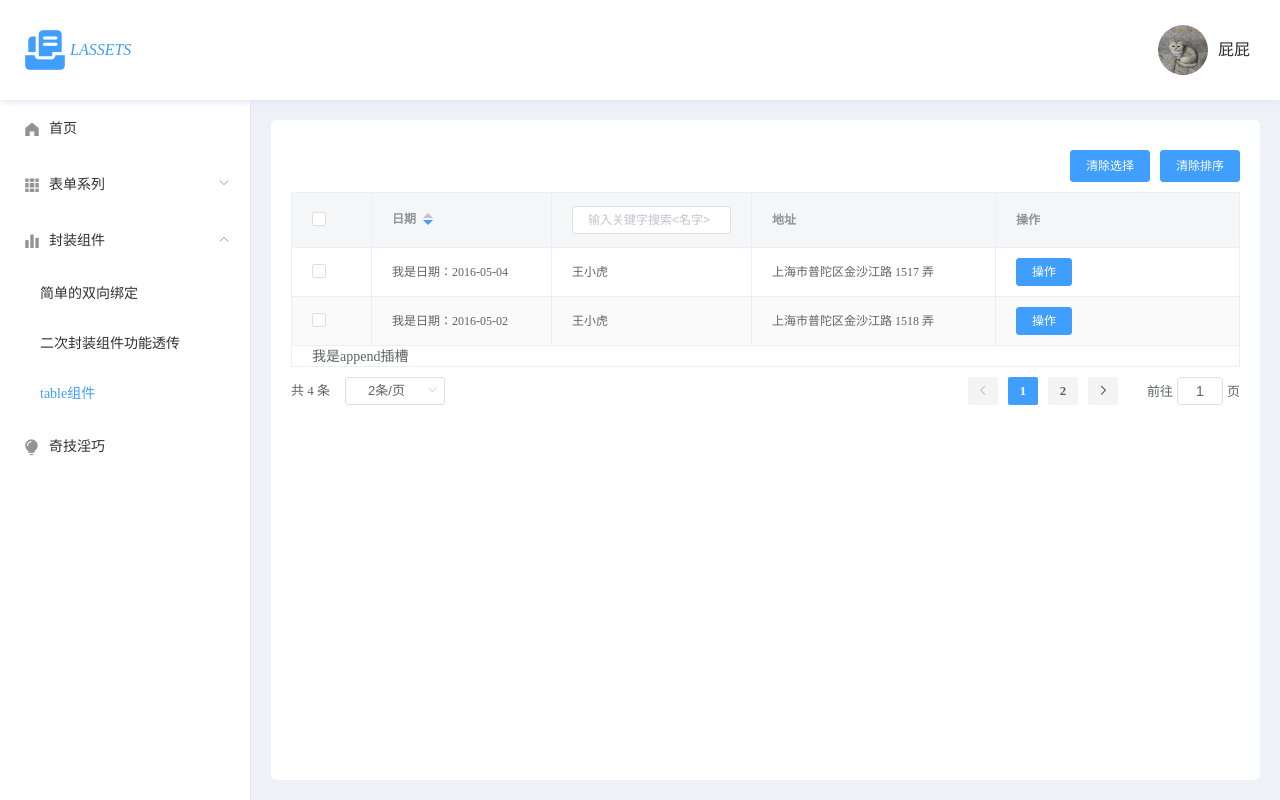
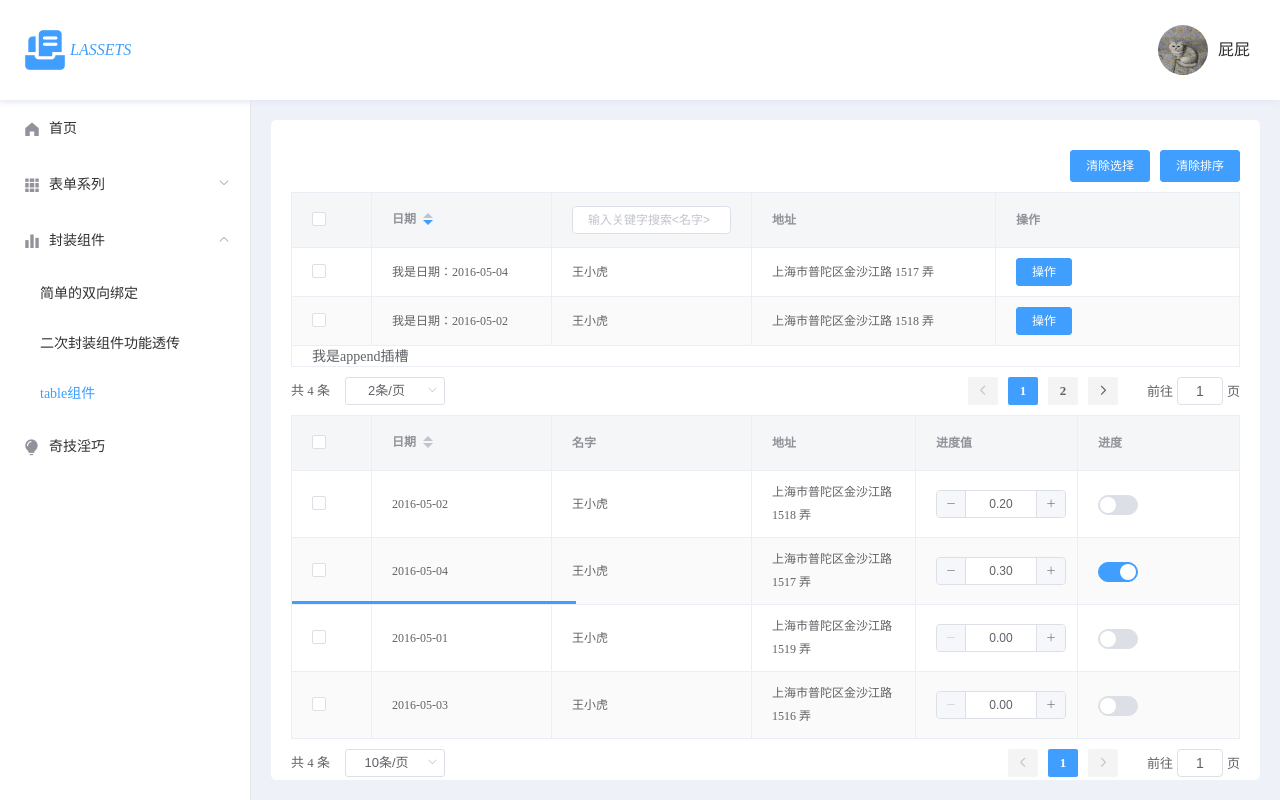
Before and after one commit to qiangguanglin/vue-demo, a Vue app: page /components/table in a window 1280 px wide. Built offline with nearby package versions, Linux system fonts and the light colour scheme.

Commit message:
feat: 增加进度条表格

```diff
--- a/babel.config.js
+++ b/babel.config.js
@@ -1,5 +1,14 @@
 module.exports = {
-  presets: [
-    '@vue/cli-plugin-babel/preset'
+  "presets": [
+    "@vue/cli-plugin-babel/preset"
+  ],
+  "plugins": [
+    [
+      "component",
+      {
+        "libraryName": "element-ui",
+        "styleLibraryName": "theme-chalk"
+      }
+    ]
   ]
 }
--- a/package.json
+++ b/package.json
@@ -10,6 +10,7 @@
   "dependencies": {
     "core-js": "^3.6.5",
     "element-ui": "^2.15.12",
+    "lodash": "^4.17.21",
     "vue": "^2.6.11",
     "vue-router": "3.0.0"
   },
@@ -18,13 +19,14 @@
     "@vue/cli-plugin-eslint": "~4.5.13",
     "@vue/cli-service": "~4.5.13",
     "babel-eslint": "^10.1.0",
+    "babel-plugin-component": "^1.1.1",
     "eslint": "^6.7.2",
     "eslint-plugin-vue": "^6.2.2",
     "less": "^4.1.3",
     "less-loader": "^11.1.0",
     "node-sass": "^8.0.0",
     "sass": "^1.58.1",
-    "sass-loader": "^8.2.0",
+    "sass-loader": "^7.3.1",
     "style-loader": "^3.3.1",
     "stylus": "^0.59.0",
     "stylus-loader": "^7.1.0",
--- /dev/null
+++ b/src/components/new-table-process.vue
@@ -0,0 +1,60 @@
+<script>
+import NewTable from './new-table.vue'
+
+const TableClone =Object.assign({}, NewTable);
+TableClone.props = Object.assign({}, NewTable.props);
+export default {
+	name: 'newTableProcess',
+    extends: TableClone,
+    props: {
+        processProp: String,
+        processVisible: String
+    },
+    methods: {
+        syncEachRowHeight() {
+            const tableEl = this.$el
+            tableEl.querySelectorAll('tr').forEach(tr => {
+                tr.style.setProperty('--row-height', tr.offsetHeight + 'px')
+            })
+        },
+        rowStyle({row}) {
+			return { '--process': `${row[this.processProp]*100}%` }
+		},
+		rowClassName({row}) {
+			return { 'row-process': row.showProcess }
+		},
+    },
+    created() {
+		this.$attrs.rowStyle = this.rowStyle;
+		this.$attrs.rowClassName = this.rowClassName;
+    },
+    mounted() {
+        window.onresize = () => {
+            this.syncEachRowHeight()
+        }
+    },
+    updated() {
+        this.syncEachRowHeight();
+    },
+}
+</script>
+
+<style scoped lang="scss">
+::v-deep .el-table .row-process::after{
+  content: ' ';
+  transition: width 0.3s ease;
+  background-color: #409EFF;
+  width: var(--process);
+  margin-top: calc(var(--row-height) - 4px);
+  height: 3px;
+  position: absolute;
+  left: 0px;
+}
+.pagination {
+	display: flex;
+	padding: 10px 0;
+	::v-deep button.btn-prev {
+		margin-left:auto
+	}
+}
+</style>
--- a/src/components/new-table.vue
+++ b/src/components/new-table.vue
@@ -90,6 +90,7 @@ export default {
 				}
 			}
 		},
+
 	},
 	data() {
 		return {
@@ -129,7 +130,8 @@ export default {
 		}
 	},
 	mounted() {
-		const tempStore = this.$refs?.table?.store || {}
+		const tempStore = this.$refs?.table || {}
+		console.log('tempStore: ', tempStore, this.$refs?.table);
 		for(const key in tempStore) {
 			if(typeof tempStore[key] === 'function') {
 				this[key] = tempStore[key]
--- a/src/main.js
+++ b/src/main.js
@@ -16,9 +16,7 @@ Vue.use(ElementUI)
 Vue.component('layout', Layout)
 Vue.component('textContent', TextContent)
 Vue.use(VueRouter)
-// Vue.use(router)
 Vue.config.productionTip = false
-
 
 new Vue({
   router,
--- a/src/pages/config.js
+++ b/src/pages/config.js
@@ -37,7 +37,7 @@ export const columns = [{
 export const tableData = [{
     date: '2016-05-02',
     name: '王小虎',
-    address: '上海市普陀区金沙江路 1518 弄'
+    address: '上海市普陀区金沙江路 1518 弄',
   }, {
     date: '2016-05-04',
     name: '王小虎',
@@ -51,3 +51,53 @@ export const tableData = [{
     name: '王小虎',
     address: '上海市普陀区金沙江路 1516 弄'
   }]
+
+export const columnsProcess = [{
+    prop: 'selection',
+    type: 'selection',
+    width: 80
+},{
+    prop: 'date',
+    label: '日期',
+    width: 180,
+    sortable: true,
+},{
+    prop: 'name',
+    label: '名字',
+    width: 200
+},{
+    prop: 'address',
+    label: '地址',
+},{
+    prop: 'processValue',
+    label: '进度值',
+},{
+    prop: 'process',
+    label: '进度',
+}]
+
+export const tableDataProcess = [{
+    date: '2016-05-02',
+    name: '王小虎',
+    address: '上海市普陀区金沙江路 1518 弄',
+    process: 0.2,
+    showProcess: false
+}, {
+    date: '2016-05-04',
+    name: '王小虎',
+    address: '上海市普陀区金沙江路 1517 弄',
+    process: 0.3,
+    showProcess: true
+}, {
+    date: '2016-05-01',
+    name: '王小虎',
+    address: '上海市普陀区金沙江路 1519 弄',
+    process: 0,
+    showProcess: false
+}, {
+    date: '2016-05-03',
+    name: '王小虎',
+    address: '上海市普陀区金沙江路 1516 弄',
+    process: 0,
+    showProcess: false
+}]
--- a/src/pages/newTable.vue
+++ b/src/pages/newTable.vue
@@ -29,31 +29,71 @@
 				<span style="padding:20px">我是append插槽</span>
 			</template>
 		</new-table>
+		<new-table-process
+			ref="tableProcess"
+			:columns="columnsProcess"
+			:data="tableDataProcess"
+			style="width: 100%"
+			border
+			stripe
+			processProp="process"
+			processVisible="showProcess"
+		>
+			<template slot="processValue" slot-scope="scope">
+				<el-input-number v-model="scope.row.process" size="mini" :precision="2" :step="0.02" :min="0" :max="1"></el-input-number>
+			</template>
+			<template slot="process" slot-scope="scope">
+				<el-switch
+					v-model="scope.row.showProcess">
+				</el-switch>
+			</template>
+		</new-table-process>
 	</div>
 </template>
 
 <script>
 import NewTable from '../components/new-table.vue'
-import { columns, tableData } from './config'
+import NewTableProcess from '../components/new-table-process.vue'
+import { columns, tableData, tableDataProcess, columnsProcess } from './config'
 
 export default {
     components: {
-        NewTable
+        NewTable,
+		NewTableProcess
     },
     data() {
         return {
             columns,
+			columnsProcess,
             tableData,
+			tableDataProcess,
             search: ''
         }
     },
     methods: {
         clearSelect() {
             this.$refs.table.clearSelection()
+			this.$refs.tableProcess.clearSelection()
         },
         clearSort() {
             this.$refs.table.clearSort()
-        }
+        },
+		mock(index) {
+			const row = this.tableDataProcess[index];
+			row.showProcess = true
+			row.process = 0
+			let inc = () => {
+				row.process += 0.03
+				if (row.process < 1) {
+				setTimeout(inc, 30)
+				} else {
+				setTimeout(() => {
+					row.showProcess = false
+				}, 400);
+				}
+			}
+			inc()
+		}
     }
 
 }
```
Also changed, not shown: 1 other file (tests, documents, lock files or other folders).
